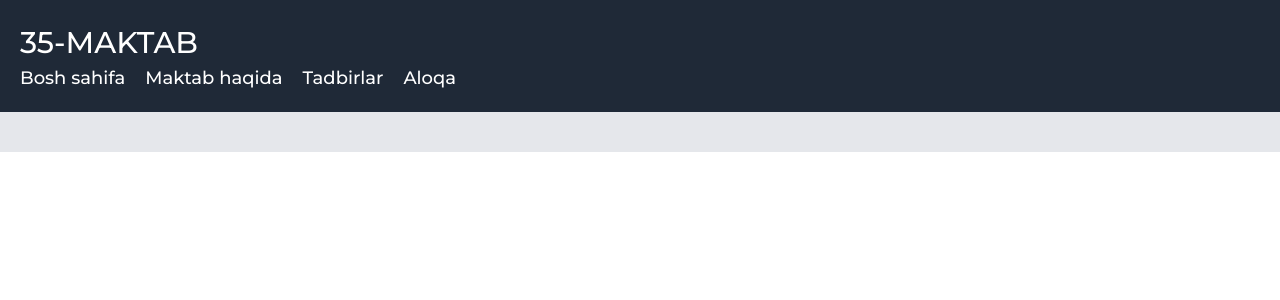
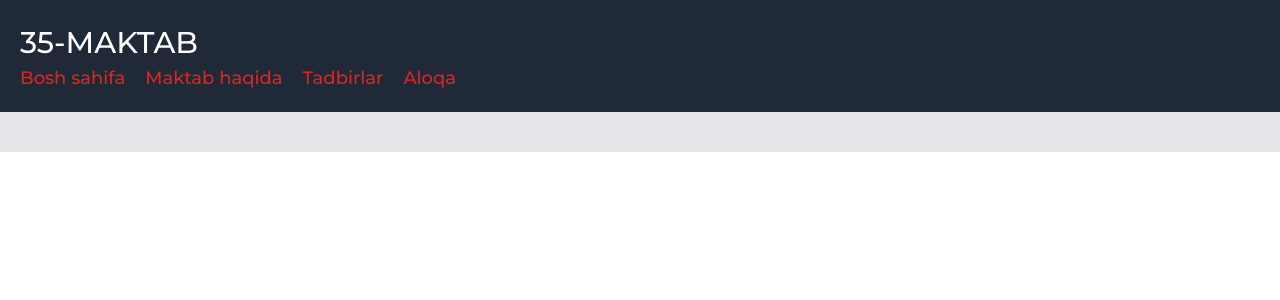
Before and after one commit to Zuhriddin1804/35-maktab, a React (Vite) app: page / in a window 1280 px wide. Shown: the top 300 px of the page. Built offline with nearby package versions, Linux system fonts and the light colour scheme.

Commit message:
NavLinks are given a pseudo class called active

```diff
--- a/src/index.css
+++ b/src/index.css
@@ -5,3 +5,7 @@
 .container {
     @apply w-full max-w-1440px px-5 mx-auto;
 }
+
+a.active {
+    @apply text-red-600;
+}
```
